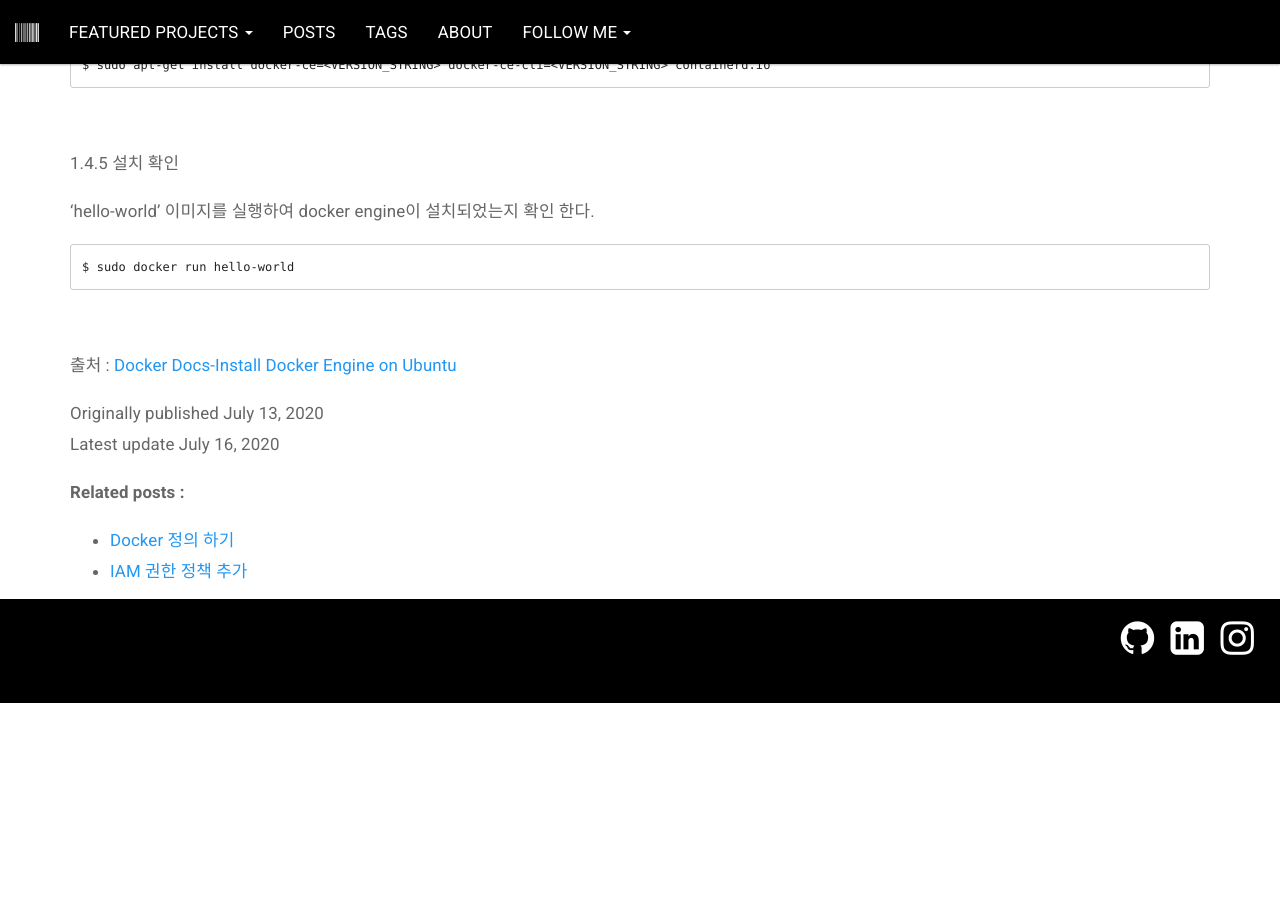
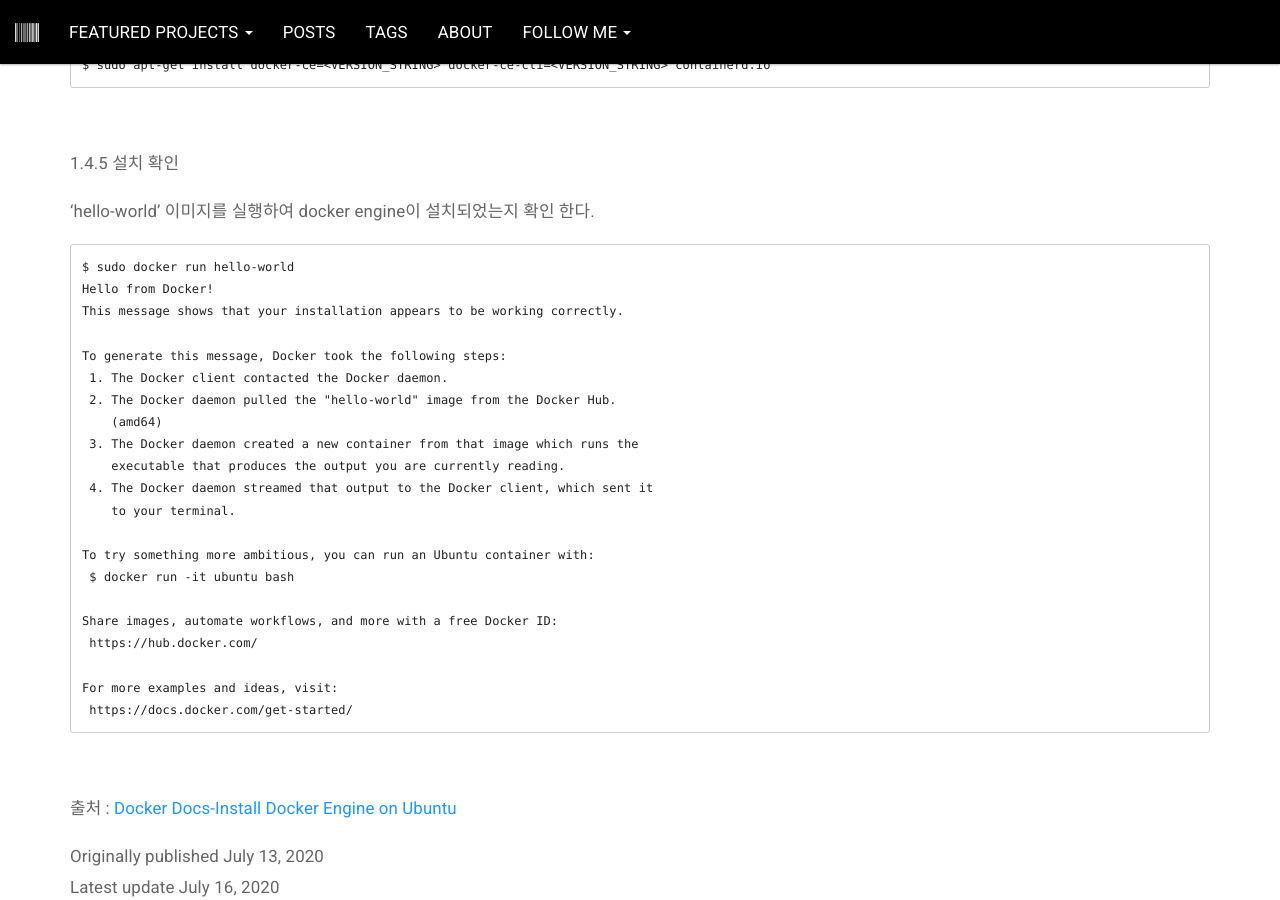
Before and after one commit to 9oooroom/9oooroom.github.io, a Jekyll site: the page built from _posts/2020-07-13-Docker-install-AWS-EC2-ubuntu-16.04.md, in a window 1280 px wide and 900 px high, scrolled down 2406 px. Built offline with Jekyll 4.4.1, drawn with Linux system fonts in a browser that asks for light colours; comment, search, counter and statistics services are not loaded; before the commit the page ends 3109 px from its top, so only the background shows below that.

Commit message:
docker install post update

````diff
--- a/_posts/2020-07-13-Docker-install-AWS-EC2-ubuntu-16.04.md
+++ b/_posts/2020-07-13-Docker-install-AWS-EC2-ubuntu-16.04.md
@@ -101,6 +101,26 @@ $ sudo apt-get install docker-ce=<VERSION_STRING> docker-ce-cli=<VERSION_STRING>
 'hello-world' 이미지를 실행하여 docker engine이 설치되었는지 확인 한다.
 ```
 $ sudo docker run hello-world
+Hello from Docker!
+This message shows that your installation appears to be working correctly.
+
+To generate this message, Docker took the following steps:
+ 1. The Docker client contacted the Docker daemon.
+ 2. The Docker daemon pulled the "hello-world" image from the Docker Hub.
+    (amd64)
+ 3. The Docker daemon created a new container from that image which runs the
+    executable that produces the output you are currently reading.
+ 4. The Docker daemon streamed that output to the Docker client, which sent it
+    to your terminal.
+
+To try something more ambitious, you can run an Ubuntu container with:
+ $ docker run -it ubuntu bash
+
+Share images, automate workflows, and more with a free Docker ID:
+ https://hub.docker.com/
+
+For more examples and ideas, visit:
+ https://docs.docker.com/get-started/
 ```
 <br/>
 
````
